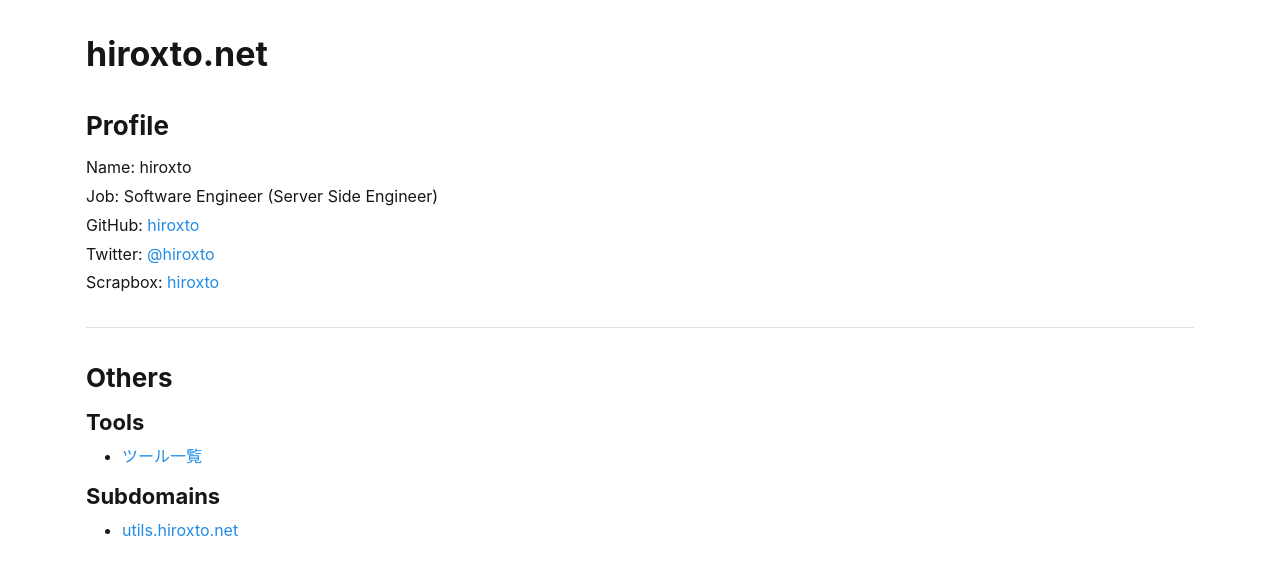
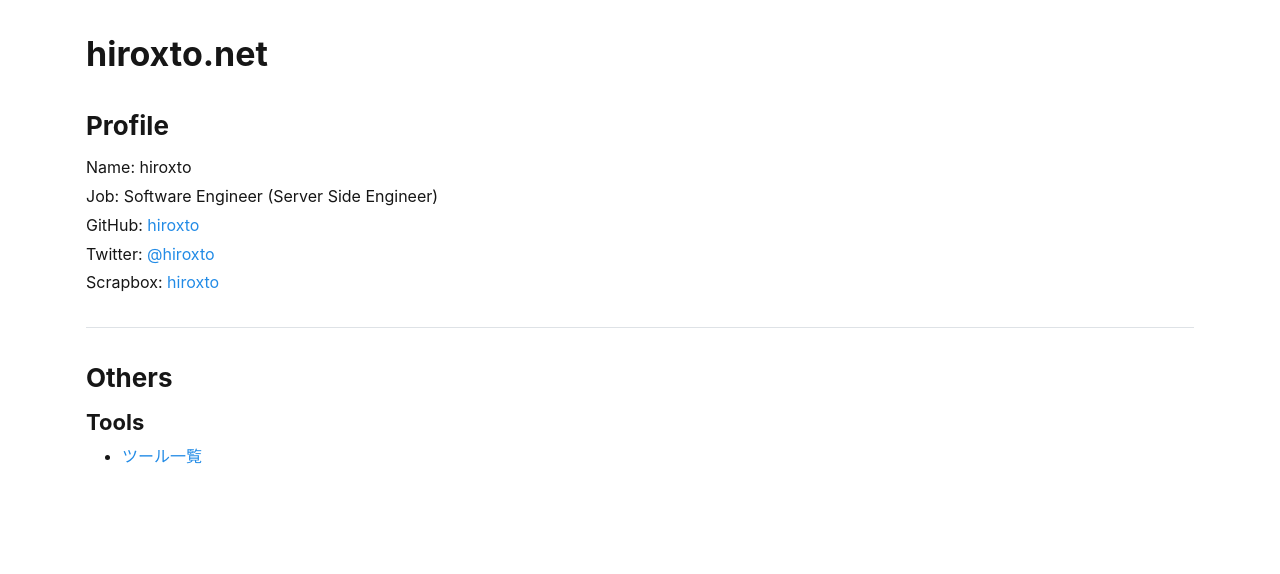
Before and after one commit to hiroxto/hiroxto.net, a Next.js app: page / in a window 1280 px wide. Shown: the top 574 px of the page. Built offline with nearby package versions, Linux system fonts and the light colour scheme.

Commit message:
delete: サブドメインを完全統合したのでリンクを削除

```diff
--- a/app/page.tsx
+++ b/app/page.tsx
@@ -91,17 +91,6 @@ export default function HomePage() {
                             <InternalLink href="/tools">ツール一覧</InternalLink>
                         </ListItem>
                     </List>
-
-                    <Title order={3} mt="sm">
-                        Subdomains
-                    </Title>
-                    <List listStyleType="disc" withPadding mt={6}>
-                        {subdomainLinks.map((subdomainLink) => (
-                            <ListItem key={subdomainLink.href}>
-                                <ExternalLink href={subdomainLink.href}>{subdomainLink.text}</ExternalLink>
-                            </ListItem>
-                        ))}
-                    </List>
                 </section>
             </Stack>
         </SitePageFrame>
```
